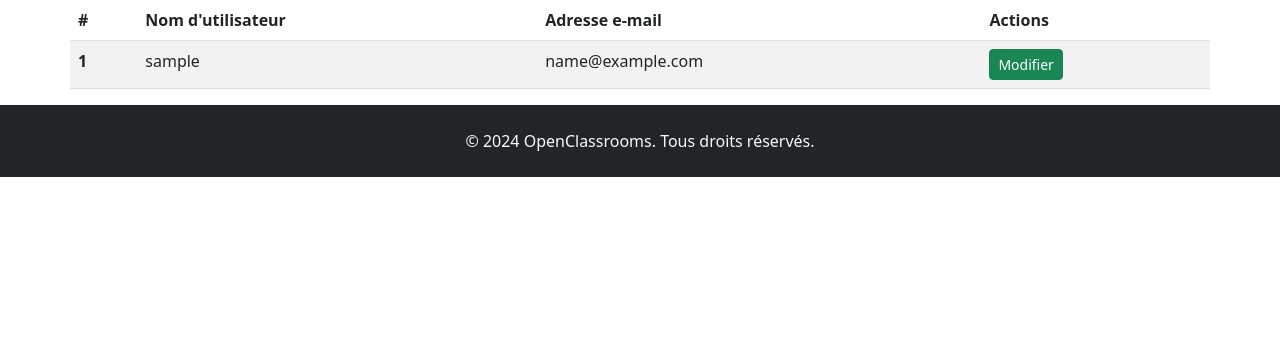
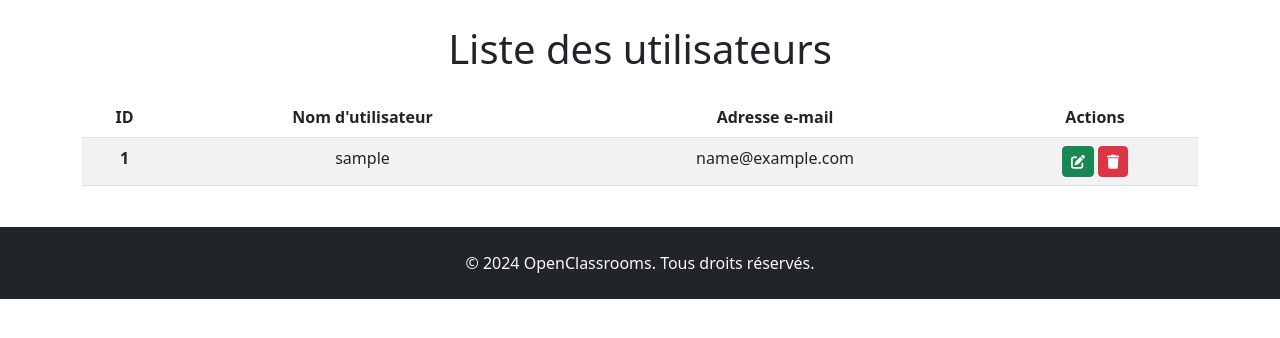
Before and after one commit to TolMen/OCP8_ToDoList, a Symfony app: template templates/user/list.html.twig in a window 1280 px wide. Shown: the part 56-394 px from the top of the page. Run offline with Twig, Linux system fonts and the light colour scheme; the template is opened without the code that fills it: most values are stand-ins (such as "Sample title", 1, 10 or a date in 2020); some libraries are stand-ins or nearby versions.

Commit message:
Visual modernization (ListUserPage)

```diff
--- a/templates/user/list.html.twig
+++ b/templates/user/list.html.twig
@@ -1,23 +1,22 @@
 {% extends 'base.html.twig' %}
 
-{% block header_img %}{% endblock %}
-
-{% block header_title %}
-    <h1>Liste des utilisateurs</h1>
-{% endblock %}
+{% block title %}Liste utilisateur - To Do List {% endblock %}
 
 {% block body %}
     <div class="container">
         {% if users|length == 0 %}
-            <div class="alert alert-warning" role="alert">
-                Il n'y a pas encore d'utilisateur enregistré. <a href="{{ path('user_create') }}" class="btn btn-warning">Créer un utilisateur</a>
+            <div class="alert alert-warning text-center" role="alert">
+                <i class="fas fa-exclamation-triangle"></i> Il n'y a pas encore d'utilisateur enregistré.
+                <a href="{{ path('user_create') }}" class="btn btn-warning mt-3"><i class="fas fa-user-plus"></i> Créer un utilisateur</a>
             </div>
         {% else %}
-            <div class="row">
-                <table class="table table-striped">
-                    <thead>
+            <div class="row text-center" style="margin-top: 25px; margin-bottom: 25px;">
+                <h1 class="font-weight-bold mb-4">Liste des utilisateurs</h1>
+                <div class="col-md-12">
+                    <table class="table table-striped table-hover" style="width: 100%;">
+                        <thead class="thead-dark">
                             <tr>
-                        <th>#</th>
+                                <th>ID</th>
                                 <th>Nom d'utilisateur</th>
                                 <th>Adresse e-mail</th>
                                 <th>Actions</th>
@@ -30,13 +29,19 @@
                                     <td>{{ user.username }}</td>
                                     <td>{{ user.email }}</td>
                                     <td>
-                                <a href="{{ path('user_edit', {'id' : user.id}) }}" class="btn btn-success btn-sm">Modifier</a>
+                                        <a href="{{ path('user_edit', {'id' : user.id}) }}" class="btn btn-success btn-sm">
+                                            <i class="fas fa-edit"></i>
+                                        </a>
+                                        <a href="{#{{ path('user_delete', {'id' : user.id}) }}#}" class="btn btn-danger btn-sm">
+                                            <i class="fa-solid fa-trash"></i>
+                                        </a>
                                     </td>
                                 </tr>
                             {% endfor %}
                         </tbody>
                     </table>
                 </div>
+            </div>
         {% endif %}
     </div>
 {% endblock %}
```
Lines whose indentation alone changed are shown as unchanged.
